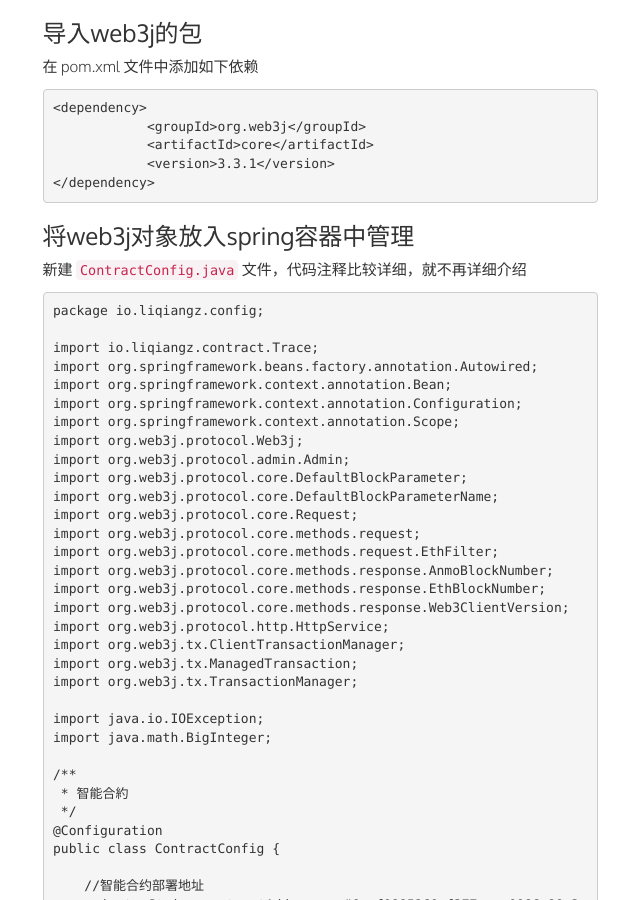
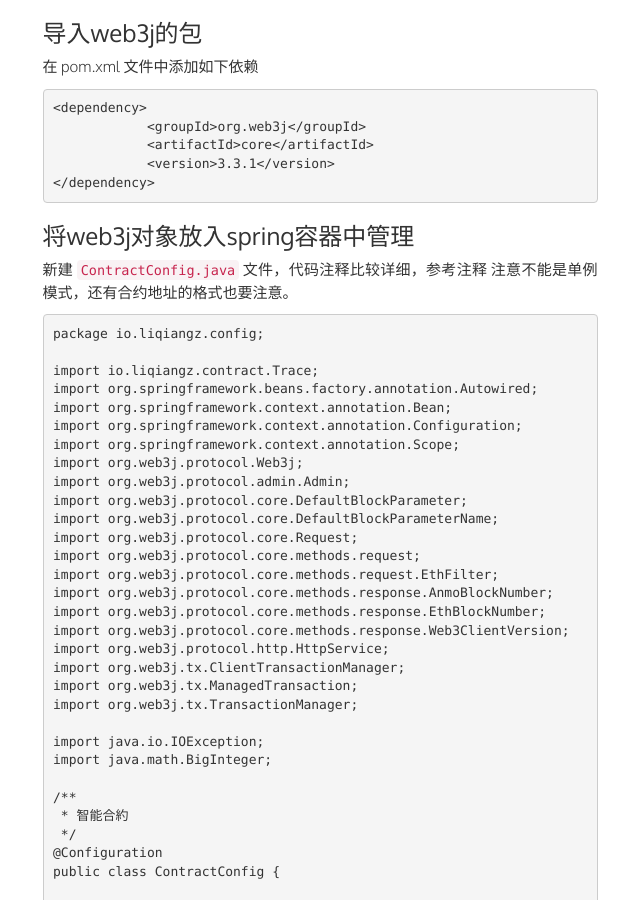
Before and after one commit to liqiangz/liqiangz.github.io, a Jekyll site: the page built from _posts/2019-01-05-springboot中使用web3j监听智能合约事件.md, in a window 1280 px wide and 900 px high, scrolled down 540 px. Shown: the whole window, without its empty margins (320-960 px from the left). Built offline with Jekyll 4.4.1, drawn with Linux system fonts in a browser that asks for light colours; our own code applies the rules of GitHub Pages for plain Markdown files; some of the changed text lies outside the part shown.

Commit message:
添加博客

````diff
--- a/_posts/2019-01-05-springboot中使用web3j监听智能合约事件.md
+++ b/_posts/2019-01-05-springboot中使用web3j监听智能合约事件.md
@@ -1,4 +1,3 @@
-
 智能合约执行后有时需要在后台监听相应的事件。本文将介绍下如何在springboot中使用web3j库监听智能合约的事件
 ### 导入web3j的包
 在 pom.xml 文件中添加如下依赖
@@ -10,7 +9,9 @@
 </dependency>
 ```
 ### 将web3j对象放入spring容器中管理
-新建 `ContractConfig.java` 文件，代码注释比较详细，就不再详细介绍
+
+新建 `ContractConfig.java` 文件，代码注释比较详细，参考注释
+注意不能是单例模式，还有合约地址的格式也要注意。
 ```java
 package io.liqiangz.config;
 
@@ -88,7 +89,9 @@ public class ContractConfig {
 }
 ```
 
-### 在spring启动时启动监听，监听数据，详情看注释
+### 在spring启动时启动监听
+
+启动监听，注意监听一个就要注入一个监听器，不能共用一个监听器。
 
 ```java
 /**
````
